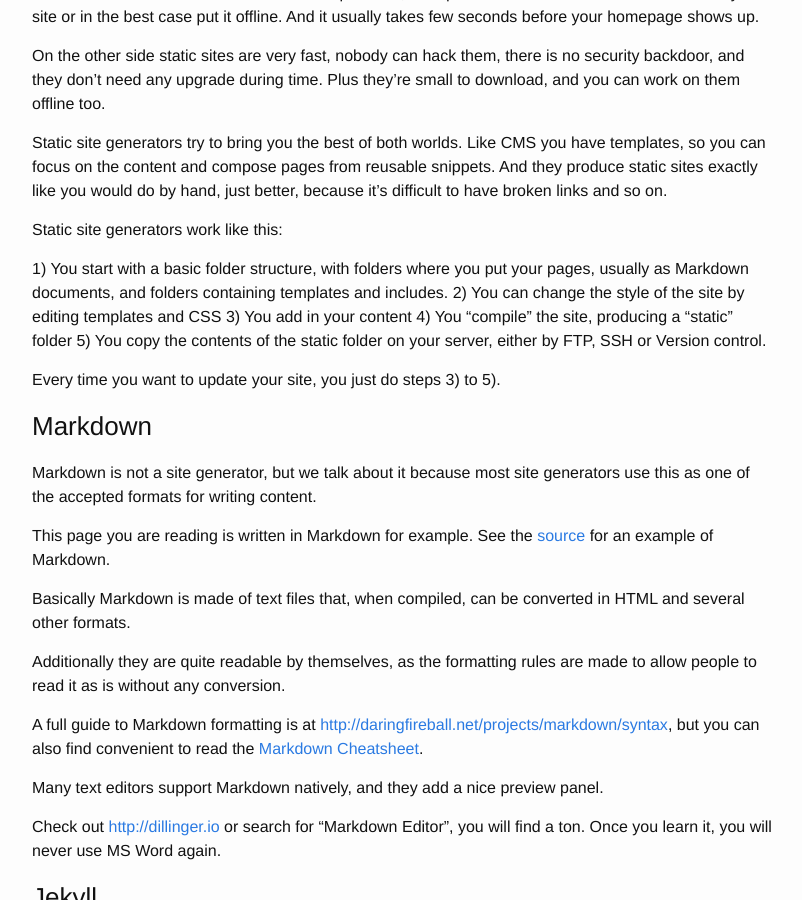
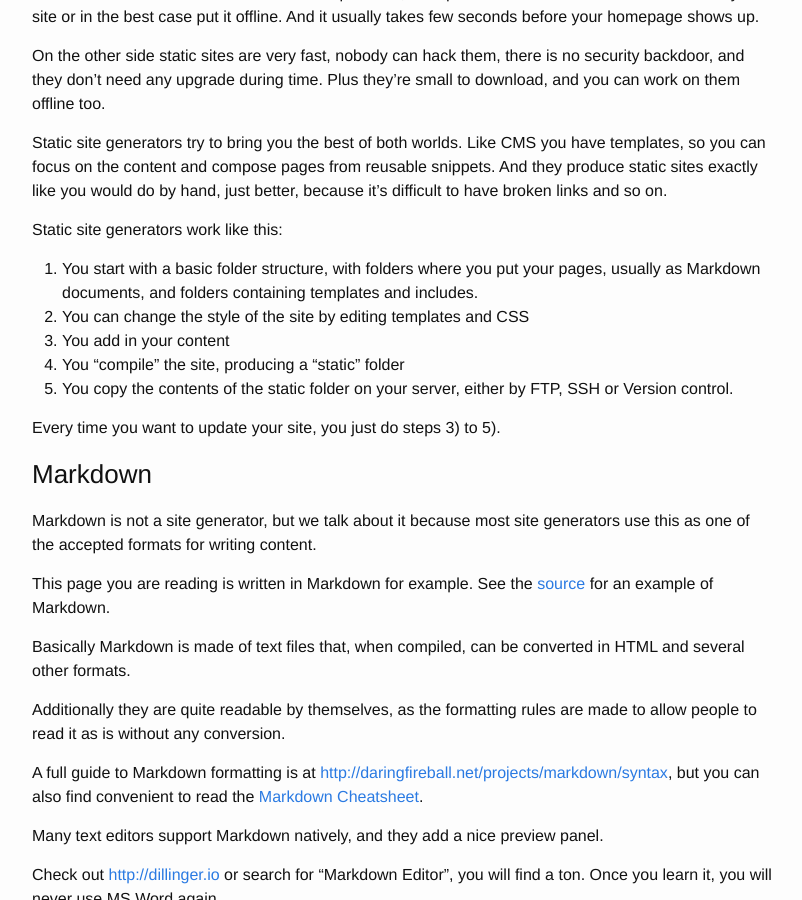
Before and after one commit to fibasile/fabacademy.fablabcascina.org, a Jekyll site: the page built from classes/pre-02/index.md, in a window 1280 px wide and 900 px high, scrolled down 4046 px. Shown: the whole window, without its empty margins (238-1040 px from the left). Built offline with Jekyll 4.4.1, drawn with Linux system fonts in a browser that asks for light colours.

Commit message:
cleaned formatting

```diff
--- a/classes/pre-02/index.md
+++ b/classes/pre-02/index.md
@@ -187,11 +187,11 @@ Static site generators try to bring you the best of both worlds. Like CMS you ha
 
 Static site generators work like this:
 
-1) You start with a basic folder structure, with folders where you put your pages, usually as Markdown documents, and folders containing templates and includes.
-2) You can change the style of the site by editing templates and CSS
-3) You add in your content
-4) You "compile" the site, producing a "static" folder
-5) You copy the contents of the static folder on your server, either by FTP, SSH or Version control.
+1. You start with a basic folder structure, with folders where you put your pages, usually as Markdown documents, and folders containing templates and includes.
+2. You can change the style of the site by editing templates and CSS
+3. You add in your content
+4. You "compile" the site, producing a "static" folder
+5. You copy the contents of the static folder on your server, either by FTP, SSH or Version control.
 
 Every time you want to update your site, you just do steps 3) to 5).
 
```
Also changed, not shown: other parts of classes/pre-02/index.md (+3 -3 lines).
